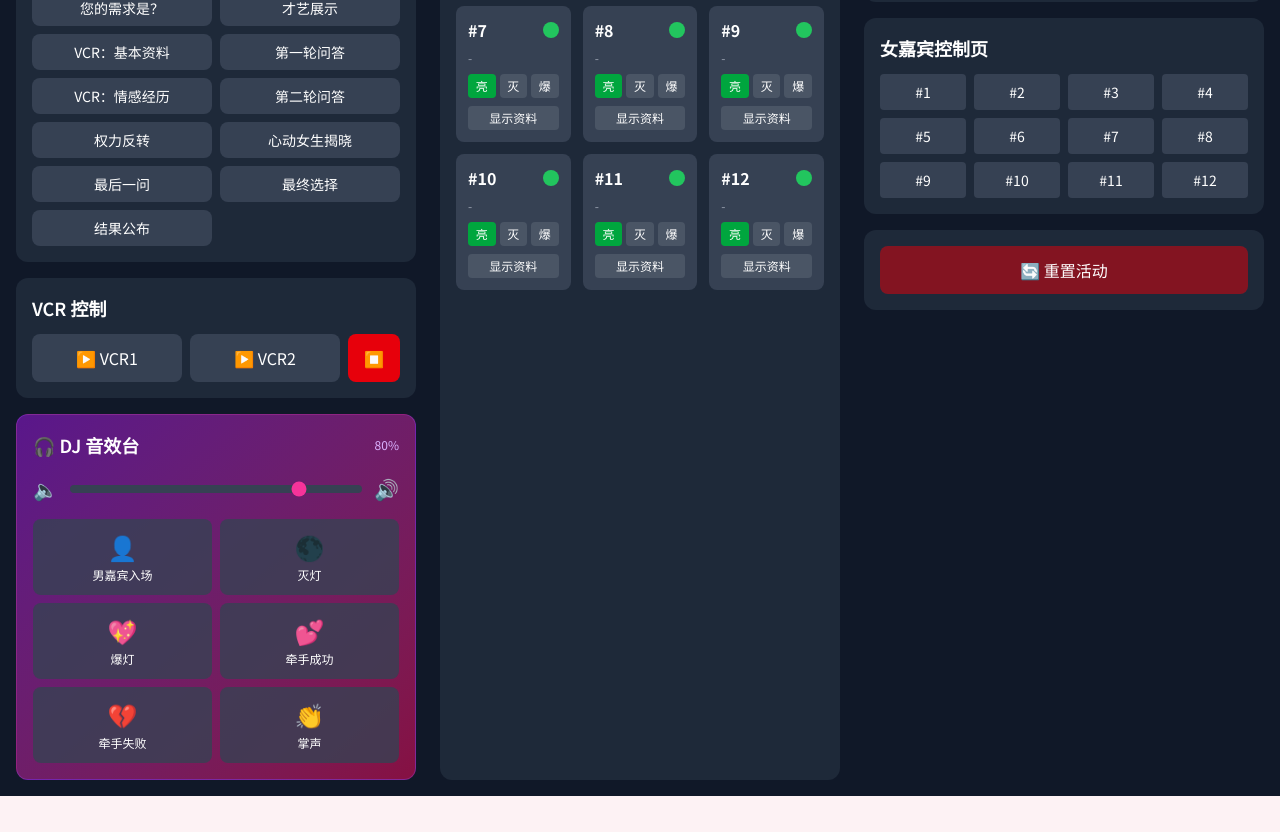
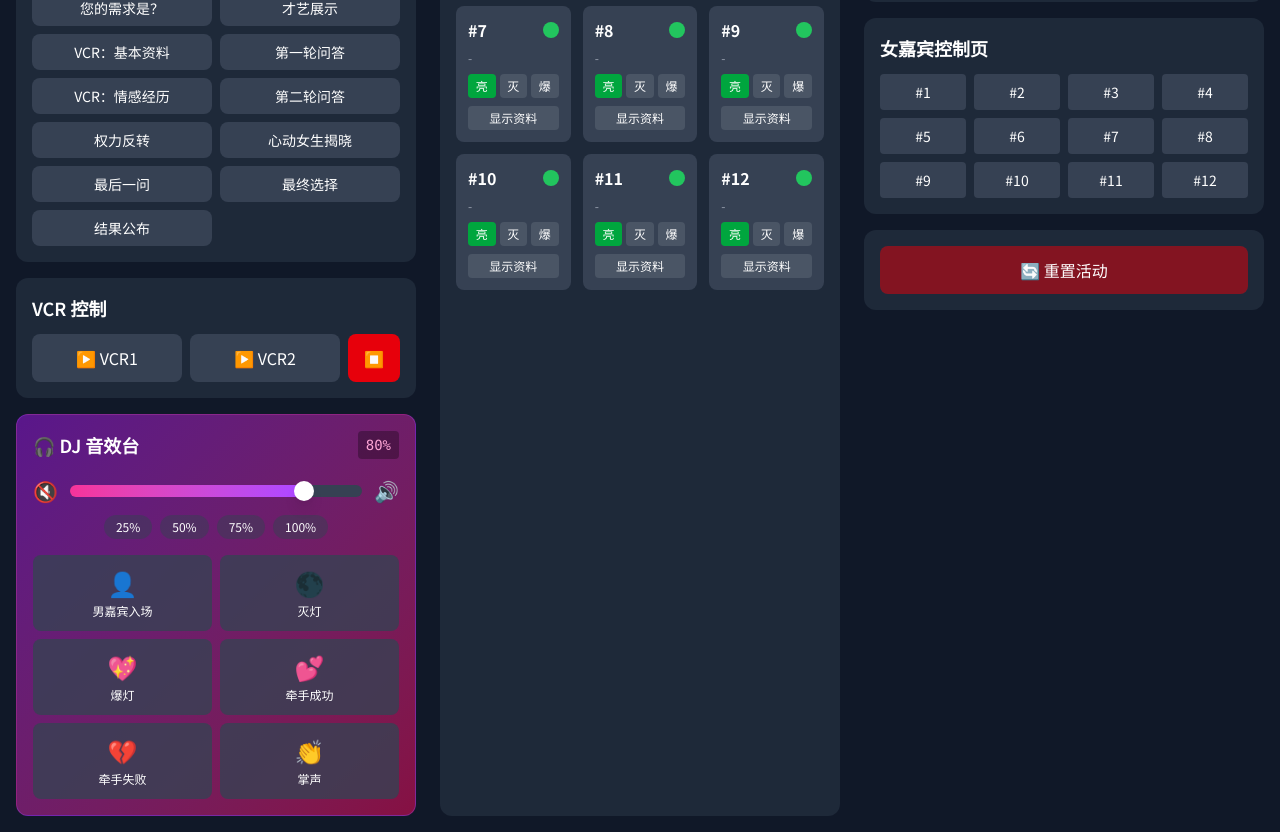
Before and after one commit to CharlieLi16/FEICHENGWURAO, a Next.js app: page /director in a window 1280 px wide. Shown: the part 498-1330 px from the top of the page. Before the commit the page ends 1294 px from the top, so only its background shows below. Built offline with nearby package versions, Linux system fonts and the light colour scheme; no server answers.

Commit message:
Improve volume slider with custom styling and preset buttons

```diff
--- a/app/director/page.tsx
+++ b/app/director/page.tsx
@@ -222,7 +222,7 @@ export default function DirectorPage() {
           <div className="bg-gradient-to-br from-purple-900 to-pink-900 rounded-xl p-4 border border-purple-500/30">
             <div className="flex items-center justify-between mb-4">
               <h2 className="text-lg font-semibold">🎧 DJ 音效台</h2>
-              <div className="text-xs text-purple-300">
+              <div className="text-sm font-mono text-pink-300 bg-black/30 px-2 py-1 rounded">
                 {Math.round(volume * 100)}%
               </div>
             </div>
@@ -230,17 +230,58 @@ export default function DirectorPage() {
             {/* Volume Slider */}
             <div className="mb-4">
               <div className="flex items-center gap-3">
-                <span className="text-xl">🔈</span>
+                <button
+                  onClick={() => setVolume(0)}
+                  className="text-xl hover:scale-110 transition-transform"
+                >
+                  🔇
+                </button>
+                <div className="flex-1 relative h-8 flex items-center">
+                  {/* Track background */}
+                  <div className="absolute inset-x-0 h-3 bg-gray-700 rounded-full" />
+                  {/* Filled track */}
+                  <div
+                    className="absolute left-0 h-3 bg-gradient-to-r from-pink-500 to-purple-500 rounded-full transition-all"
+                    style={{ width: `${volume * 100}%` }}
+                  />
+                  {/* Input */}
                   <input
                     type="range"
                     min="0"
                     max="1"
-                  step="0.05"
+                    step="0.01"
                     value={volume}
                     onChange={(e) => setVolume(parseFloat(e.target.value))}
-                  className="flex-1 h-2 bg-gray-700 rounded-lg appearance-none cursor-pointer accent-pink-500"
+                    className="absolute inset-0 w-full h-full opacity-0 cursor-pointer"
                   />
-                <span className="text-xl">🔊</span>
+                  {/* Thumb indicator */}
+                  <div
+                    className="absolute w-5 h-5 bg-white rounded-full shadow-lg pointer-events-none transition-all"
+                    style={{ left: `calc(${volume * 100}% - 10px)` }}
+                  />
+                </div>
+                <button
+                  onClick={() => setVolume(1)}
+                  className="text-xl hover:scale-110 transition-transform"
+                >
+                  🔊
+                </button>
+              </div>
+              {/* Quick volume buttons */}
+              <div className="flex justify-center gap-2 mt-2">
+                {[0.25, 0.5, 0.75, 1].map((v) => (
+                  <button
+                    key={v}
+                    onClick={() => setVolume(v)}
+                    className={`px-3 py-1 text-xs rounded-full transition-all ${
+                      Math.abs(volume - v) < 0.05
+                        ? 'bg-pink-500 text-white'
+                        : 'bg-gray-700/50 hover:bg-gray-600'
+                    }`}
+                  >
+                    {Math.round(v * 100)}%
+                  </button>
+                ))}
               </div>
             </div>
 
```
Lines whose indentation alone changed are shown as unchanged.
